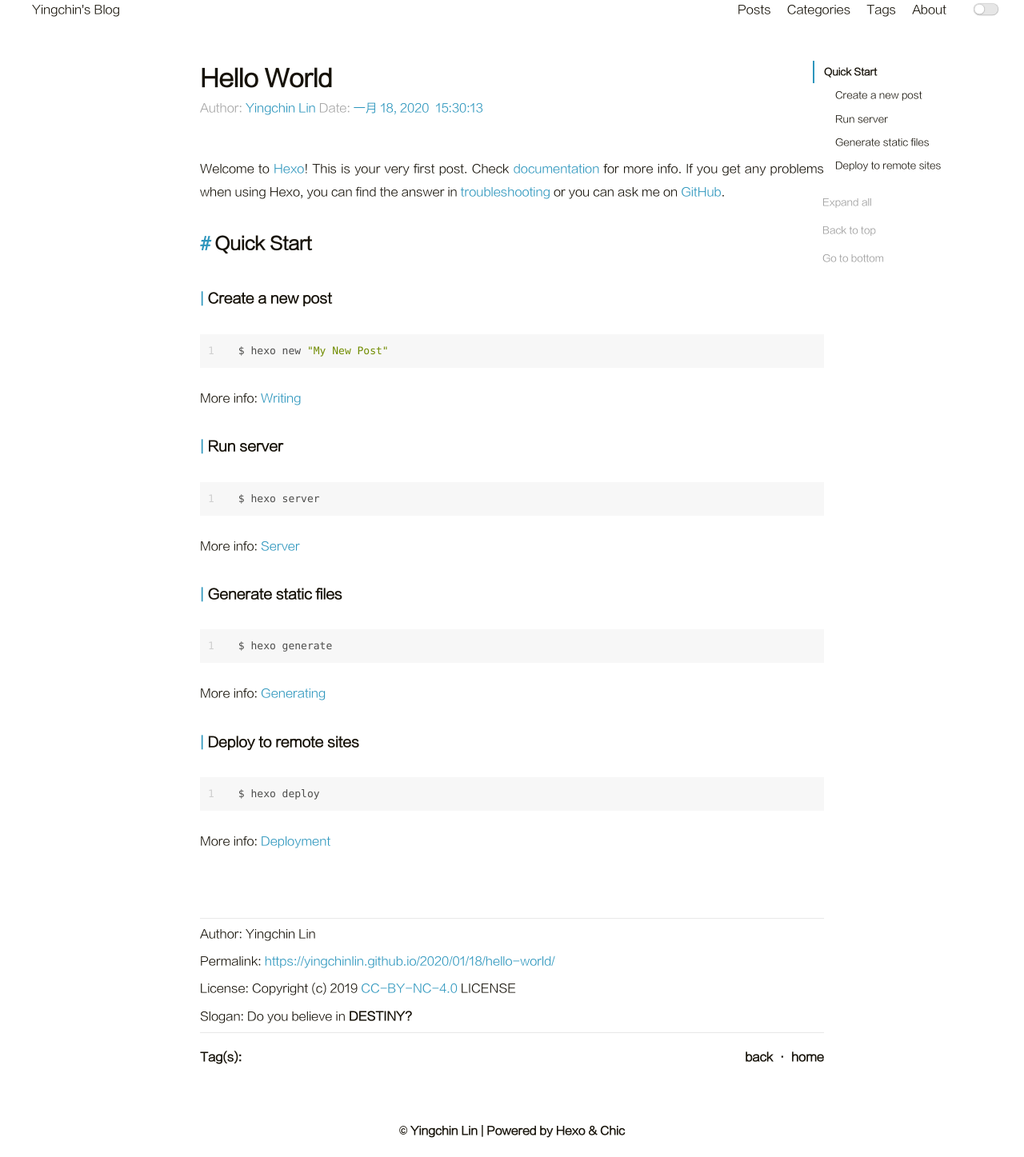
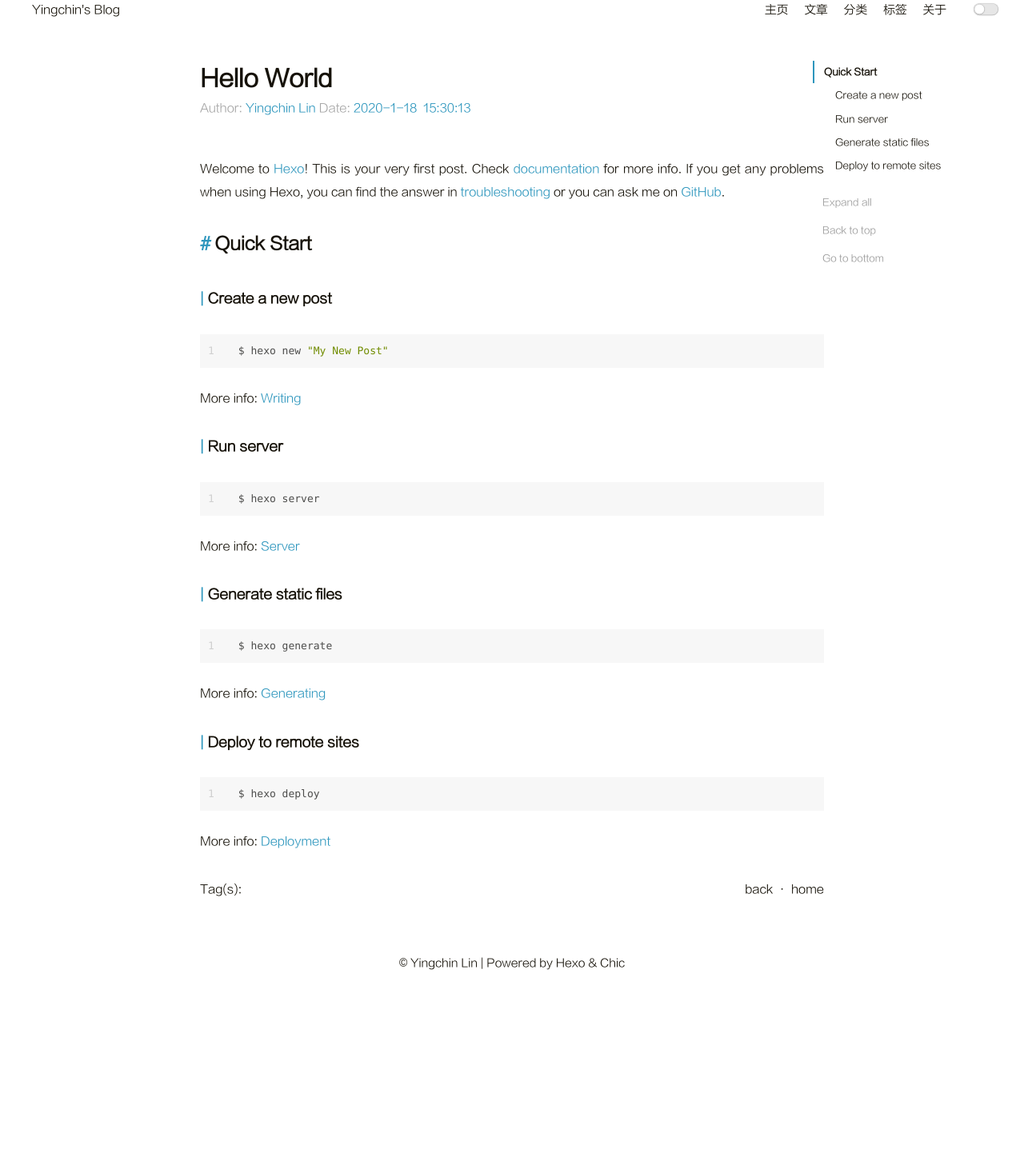
Before and after one commit to yingchinlin/yingchinlin.github.io, a plain HTML site: page 2020/01/18/hello-world/index.html in a window 1280 px wide. Shown: the part 19-1466 px from the top of the page at 80% size. After the commit the page ends 1256 px from the top, so only its background shows below. Drawn offline with Linux system fonts and the light colour scheme.

Commit message:
Site updated: 2020-01-18 22:31:27

```diff
--- a/2020/01/18/hello-world/index.html
+++ b/2020/01/18/hello-world/index.html
@@ -54,13 +54,15 @@
             <div class="navbar-header header-logo"><a href="/">Yingchin&#39;s Blog</a></div>
             <div class="menu navbar-right">
 
-                    <a class="menu-item" href="/archives">Posts</a>
+                    <a class="menu-item" href="/">主页</a>
 
-                    <a class="menu-item" href="/category">Categories</a>
+                    <a class="menu-item" href="/archives">文章</a>
 
-                    <a class="menu-item" href="/tag">Tags</a>
+                    <a class="menu-item" href="/category">分类</a>
 
-                    <a class="menu-item" href="/about">About</a>
+                    <a class="menu-item" href="/tag">标签</a>
+
+                    <a class="menu-item" href="/about">关于</a>
 
                 <input id="switch_default" type="checkbox" class="switch_default">
                 <label for="switch_default" class="toggleBtn"></label>
@@ -80,13 +82,15 @@
             </div>
             <div class="menu" id="mobile-menu">
 
-                    <a class="menu-item" href="/archives">Posts</a>
+                    <a class="menu-item" href="/">主页</a>
 
-                    <a class="menu-item" href="/category">Categories</a>
+                    <a class="menu-item" href="/archives">文章</a>
 
-                    <a class="menu-item" href="/tag">Tags</a>
+                    <a class="menu-item" href="/category">分类</a>
 
-                    <a class="menu-item" href="/about">About</a>
+                    <a class="menu-item" href="/tag">标签</a>
+
+                    <a class="menu-item" href="/about">关于</a>
 
             </div>
         </div>
@@ -185,7 +189,7 @@
 
 
                         <span class="post-time">
-                        Date: <a href="#">一月 18, 2020&nbsp;&nbsp;15:30:13</a>
+                        Date: <a href="#">2020-1-18&nbsp;&nbsp;15:30:13</a>
                         </span>
 
 
@@ -210,34 +214,6 @@
 
         </div>
 
-
-            <section class="post-copyright">
-
-                    <p class="copyright-item">
-                        <span>Author:</span>
-                        <span>Yingchin Lin</span>
-                    </p>
-
-
-                    <p class="copyright-item">
-                        <span>Permalink:</span>
-                        <span><a href="https://yingchinlin.github.io/2020/01/18/hello-world/">https://yingchinlin.github.io/2020/01/18/hello-world/</a></span>
-                    </p>
-
-
-                    <p class="copyright-item">
-                        <span>License:</span>
-                        <span>Copyright (c) 2019 <a href="http://creativecommons.org/licenses/by-nc/4.0/" target="_blank" rel="noopener">CC-BY-NC-4.0</a> LICENSE</span>
-                    </p>
-
-
-                     <p class="copyright-item">
-                         <span>Slogan:</span>
-                         <span>Do you believe in <strong>DESTINY<strong>?</span>
-                     </p>
-
-
-            </section>
 
         <section class="post-tags">
             <div>
```
Also changed, not shown: archives/2020/01/index.html (+13 -9 lines), archives/2020/index.html (+13 -9 lines), archives/index.html (+13 -9 lines), index.html (+23 -19 lines).
